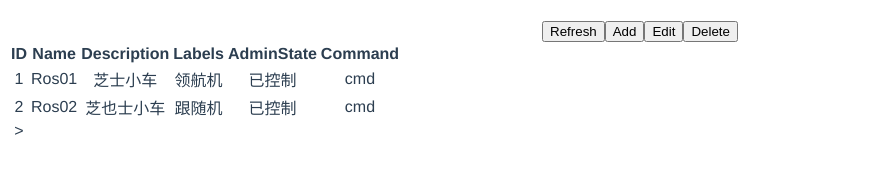
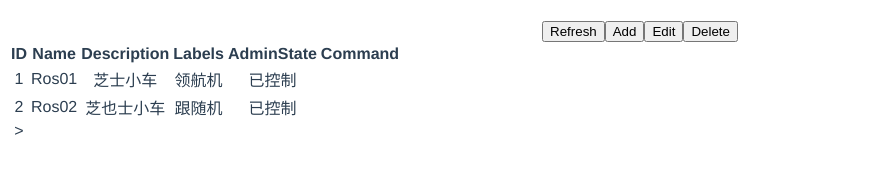
Before and after one commit to IceSugar-Coffee/edgex-ros-frontend, a Vue app: page /roslist in a window 1280 px wide. Shown: the part 445-615 px from the top of the page, without its empty margins (0-891 px from the left). Built offline with nearby package versions, Linux system fonts and the light colour scheme.

Commit message:
Add:绘制了rosview的表格；美化图标；完成表格数据批量读取

```diff
--- a/src/components/RosList.vue
+++ b/src/components/RosList.vue
@@ -53,8 +53,16 @@
             <td>{{device.name}}</td>
             <td>{{device.description}}</td>
             <td>{{device.label}}</td>
-            <td>{{device.state}}</td>
-            <td>{{device.cmd}}</td>
+            <td>
+              <span class="badge bg-success">
+                {{device.state}}
+              </span>
+            </td>
+            <td class="text-center">
+              <span class="badge bg-primary text-light"  role="button" @click="toTeleop(device.id)">
+                  <i class="fa fa-terminal font-weight-bolder"></i>
+              </span>
+            </td>
           </tr>
         </tbody>>
       </table>
@@ -83,6 +91,11 @@ export default {
         cmd: "cmd"
       }]
     }
+  },
+  methods:{
+    toTeleop (id){
+      this.$router.push({name:'teleop',params:{id:id}});
+    }
   }
 }
 </script>
```
